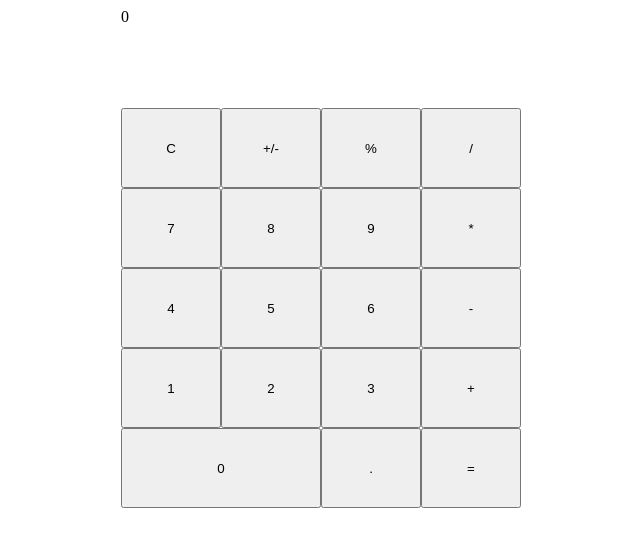
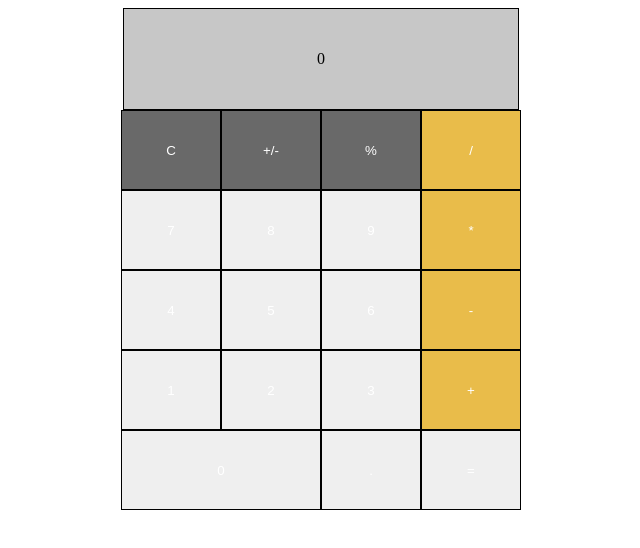
Before and after one commit to Fyloh/Calculator, a plain HTML site: page index.html in a window 1280 px wide. Shown: the whole page, without its empty margins (319-959 px from the left). Drawn offline with Linux system fonts and the light colour scheme.

Commit message:
Fixed display box to look better.

```diff
--- a/index.css
+++ b/index.css
@@ -1,12 +1,14 @@
 .calculator-display {
-    width: 400px;
-    display: grid;
-    grid-template-columns: 1fr 1fr 1fr 1fr;
-    grid-auto-flow: row dense;
-    grid-auto-flow: dense;
-    max-width: 500px;
-    min-height: 100px;
-    margin: 0 auto;
+    display: flex;
+    justify-content: center;
+    align-items: center;
+    margin: auto;
+    width: 394px;
+    height: 100px;
+    background-color: rgb(199, 199, 199);
+    border-width: 1px;
+    border-style: solid;
+    border-color: black;
 }
 
 .calculator-btns {
@@ -18,7 +20,25 @@
     max-width: 500px;
     min-height: 400px;
     margin: 0 auto;
-    color: darkkhaki;
+}
+
+.calculator-btns button {
+    border-width: 1px;
+    border-style: solid;
+    border-color: black;
+    color: white;
+}
+
+.btn-operator {
+    background-color: rgb(233, 188, 74);
+}
+
+.btn-misc {
+    background-color: rgb(105, 105, 105);
+}
+
+.is-depressed {
+    background-color: darkgray;
 }
 
 #zero {
--- a/index.html
+++ b/index.html
@@ -7,23 +7,23 @@
     <div class="calculator">
         <div class="calculator-display">0</div>
         <div class="calculator-btns">
-            <button data-action="clear">C</button>
-            <button data-action="sign">+/-</button>
-            <button data-action="percent">%</button>
-            <button class="btn-operator">/</button>
-            <button>7</button>
-            <button>8</button>
-            <button>9</button>
+            <button class='btn-misc' data-action="clear">C</button>
+            <button class='btn-misc' data-action="sign">+/-</button>
+            <button class='btn-misc' data-action="percent">%</button>
+            <button class="btn-operator" data-action="divide">/</button>
+            <button class='btn-number'>7</button>
+            <button class='btn-number'>8</button>
+            <button class='btn-number'>9</button>
             <button class="btn-operator" data-action="multiply">*</button>
-            <button>4</button>
-            <button>5</button>
-            <button>6</button>
+            <button class='btn-number'>4</button>
+            <button class='btn-number'>5</button>
+            <button class='btn-number'>6</button>
             <button class="btn-operator" data-action="subtract">-</button>
-            <button>1</button>
-            <button>2</button>
-            <button>3</button>
+            <button class='btn-number'>1</button>
+            <button class='btn-number'>2</button>
+            <button class='btn-number'>3</button>
             <button class="btn-operator" data-action="add">+</button>
-            <button id="zero">0</button>
+            <button class='btn-number' id="zero">0</button>
             <button data-action="decimal">.</button>
             <button data-action="calculate">=</button>
         </div>
--- a/index.js
+++ b/index.js
@@ -15,7 +15,6 @@ calculator_btns.addEventListener("click", function (e) {
         // If any button was 'depressed', remove its depressed property
         var btns = calculator_btns.getElementsByTagName('button');
         for (item of btns) {
-            console.log(item)
             item.classList.remove('is-depressed');
         }
 
```
